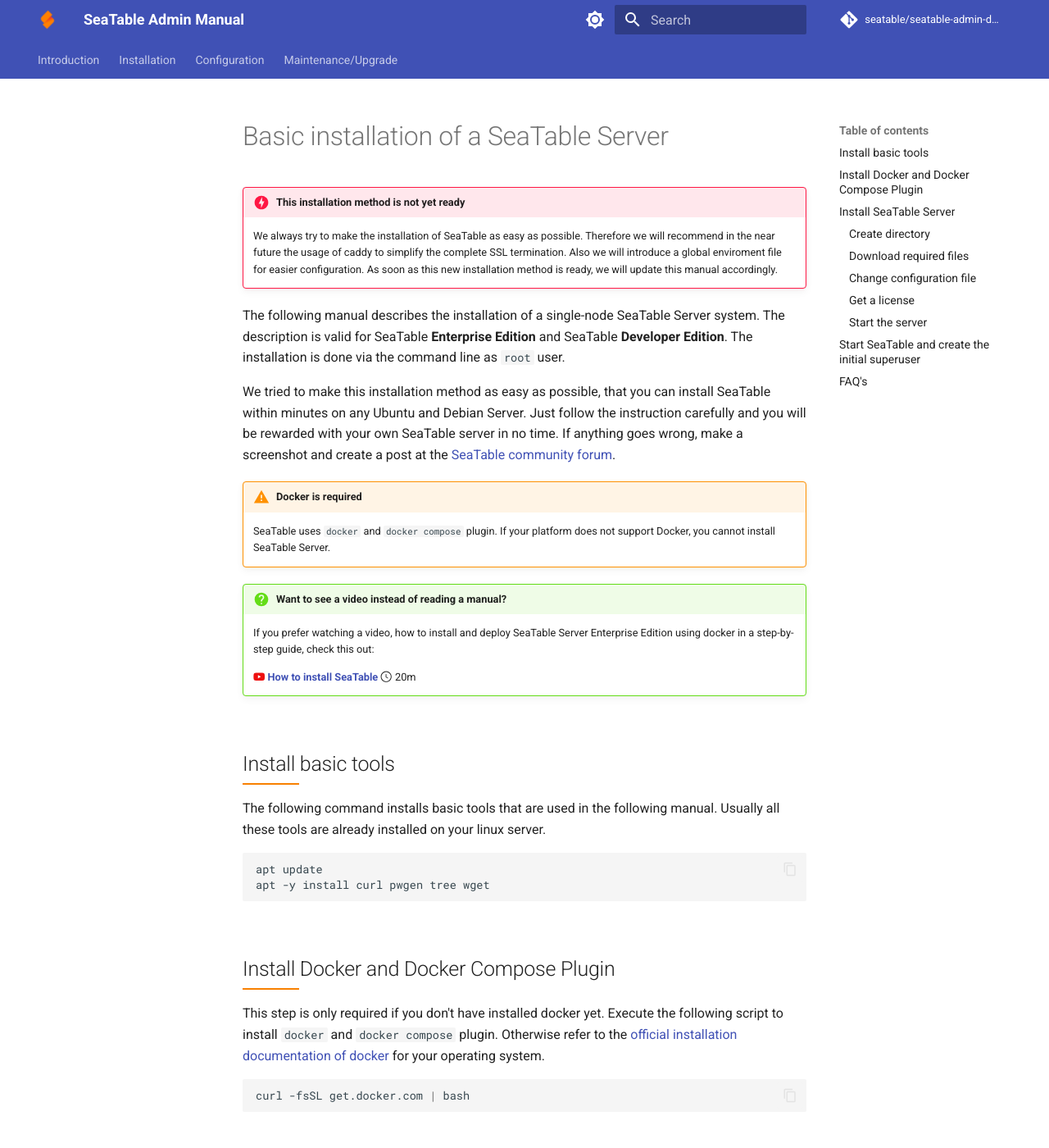
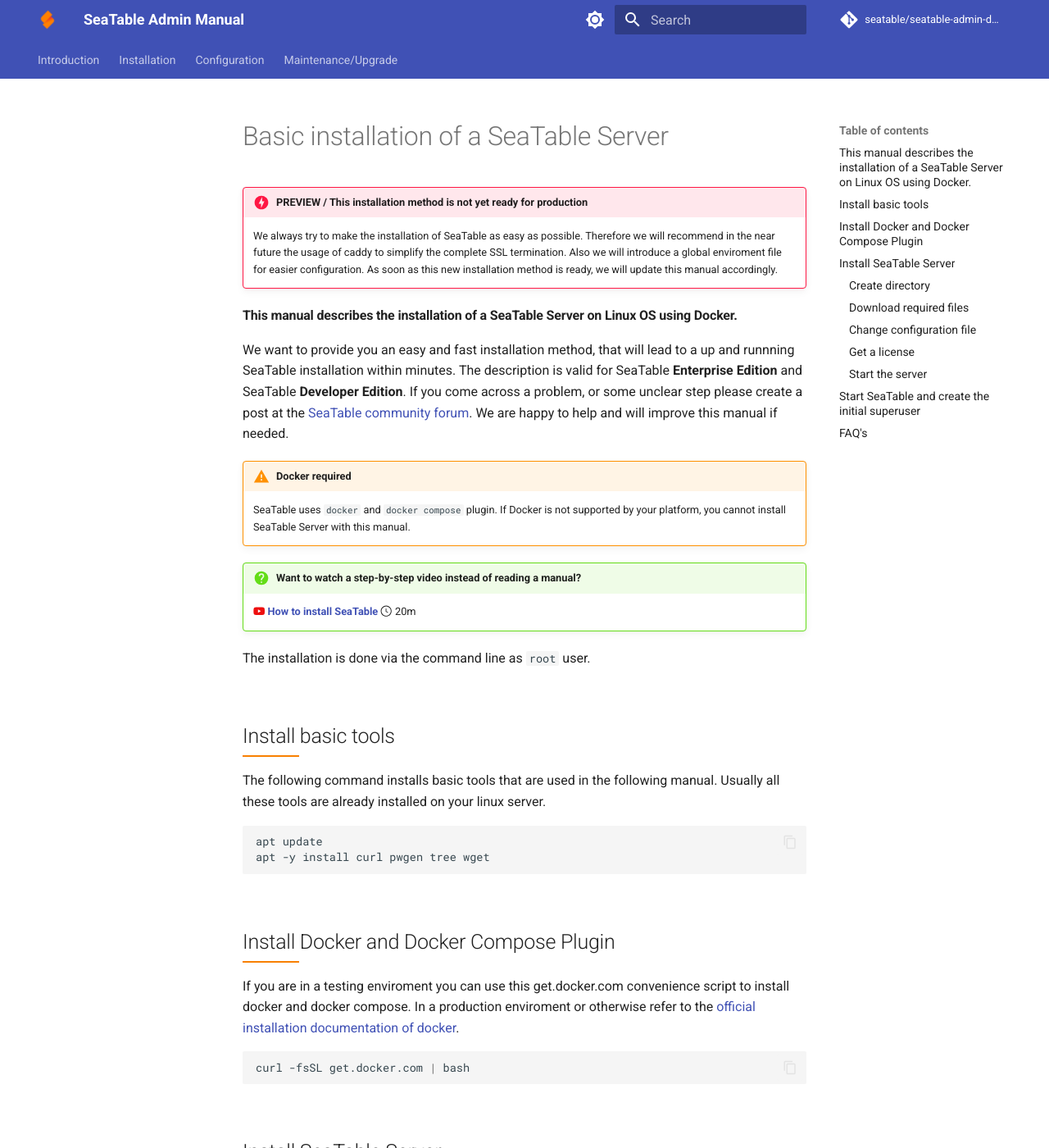
Before and after one commit to seatable/seatable-admin-docs, an MkDocs documentation site: the page built from docs/installation/single_node_install.md, in a window 1280 px wide and 1400 px high. Shown: the whole window at 82% size. Built offline with MkDocs 1.6.1 and Material for MkDocs 9.7.7, drawn with Linux system fonts in a browser that asks for light colours; comment, search, counter and statistics services are not loaded; some of the changed text lies outside the part shown.

Commit message:
end of day

````diff
--- a/docs/installation/single_node_install.md
+++ b/docs/installation/single_node_install.md
@@ -4,29 +4,32 @@
 
 # Basic installation of a SeaTable Server
 
-!!! danger "This installation method is not yet ready"
+!!! danger "PREVIEW / This installation method is not yet ready for production"
 
     We always try to make the installation of SeaTable as easy as possible. Therefore we will recommend in the near future the usage of caddy to simplify the complete SSL termination. Also we will introduce a global enviroment file for easier configuration. As soon as this new installation method is ready, we will update this manual accordingly.
 
-The following manual describes the installation of a single-node SeaTable Server system. The description is valid for SeaTable **Enterprise Edition** and SeaTable **Developer Edition**.
-The installation is done via the command line as `root` user.
+#### This manual describes the installation of a SeaTable Server on Linux OS using Docker.
 
-We tried to make this installation method as easy as possible, that you can install SeaTable within minutes on any Ubuntu and Debian Server. Just follow the instruction carefully and you will be rewarded with your own SeaTable server in no time. If anything goes wrong, make a screenshot and create a post at the [SeaTable community forum](https://forum.seatable.io).
+We want to provide you an easy and fast installation method, that will lead to a up and runnning SeaTable installation within minutes.
+The description is valid for SeaTable **Enterprise Edition** and SeaTable **Developer Edition**.
+If you come across a problem, or some unclear step please create a post at the [SeaTable community forum](https://forum.seatable.io).
+We are happy to help and will improve this manual if needed.
 
-!!! warning "Docker is required"
+!!! warning "Docker required"
 
-    SeaTable uses `docker` and `docker compose` plugin. If your platform does not support Docker, you cannot install SeaTable Server.
+    SeaTable uses `docker` and `docker compose` plugin. If Docker is not supported by your platform, you cannot install SeaTable Server with this manual.
 
-!!! question "Want to see a video instead of reading a manual?"
-
-    If you prefer watching a video, how to install and deploy SeaTable Server Enterprise Edition using docker in a step-by-step guide, check this out:
+!!! question "Want to watch a step-by-step video instead of reading a manual?"
 
     :fontawesome-brands-youtube:{ style="color: #EE0F0F" }
     __[How to install SeaTable]__ :octicons-clock-24: 20m
     [How to install SeaTable]: https://www.youtube.com/watch?v=h38acdtYgt8
 
+
+The installation is done via the command line as `root` user.
+
+
 ## Install basic tools
-
 The following command installs basic tools that are used in the following manual. Usually all these tools are already installed on your linux server.
 
 ```bash
@@ -35,19 +38,19 @@
 ```
 
 ## Install Docker and Docker Compose Plugin
-
-This step is only required if you don't have installed docker yet. Execute the following script to install `docker` and `docker compose` plugin. Otherwise refer to the [official installation documentation of docker](https://docs.docker.com/engine/install/) for your operating system.
+ If you are in a testing enviroment you can use this get.docker.com convenience script to install docker and docker compose.
+ In a production enviroment or otherwise refer to the [official installation documentation of docker](https://docs.docker.com/engine/install/).
 
 ```bash
 curl -fsSL get.docker.com | bash
 ```
 
 ## Install SeaTable Server
+This installation assumes that all components of SeaTable are installed below the folder `/opt`.
+We recommended to keep this folder structure.
 
-This installation assumes that all components of SeaTable are installed below the folder `/opt`. Please keep the recommended folder structure to avoid problems.
 
 ### Create directory
-
 === "Both Editions"
 
     ```
````
